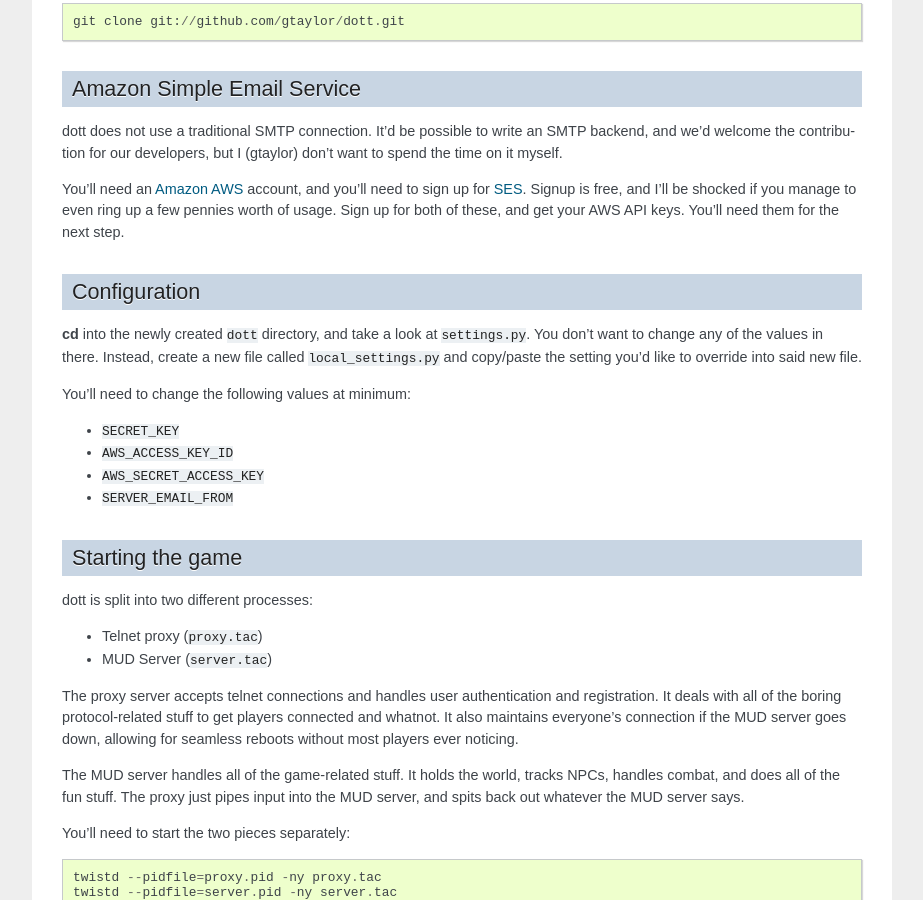
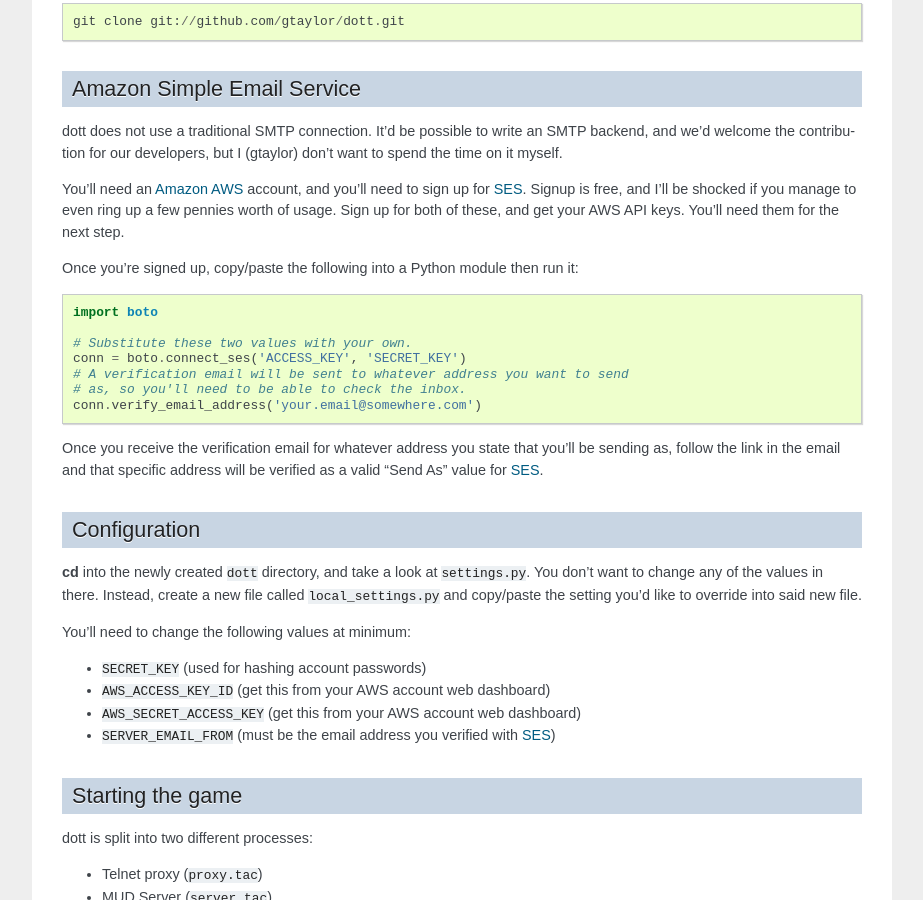
Before and after one commit to gtaylor/dott, a Sphinx documentation site: the page built from doc_src/source/installation.rst, in a window 1280 px wide and 900 px high, scrolled down 821 px. Shown: the whole window, without its empty margins (198-1121 px from the left). Built offline with Sphinx 7.4.7, drawn with Linux system fonts in a browser that asks for light colours.

Commit message:
Adding steps to verify an SES email.

```diff
--- a/doc_src/source/installation.rst
+++ b/doc_src/source/installation.rst
@@ -58,6 +58,21 @@ Signup is free, and I'll be shocked if you manage to even ring up a few
 pennies worth of usage. Sign up for both of these, and get your AWS API keys.
 You'll need them for the next step.
 
+Once you're signed up, copy/paste the following into a Python module then
+run it::
+
+    import boto
+
+    # Substitute these two values with your own.
+    conn = boto.connect_ses('ACCESS_KEY', 'SECRET_KEY')
+    # A verification email will be sent to whatever address you want to send
+    # as, so you'll need to be able to check the inbox.
+    conn.verify_email_address('your.email@somewhere.com')
+
+Once you receive the verification email for whatever address you state that
+you'll be sending as, follow the link in the email and that specific address
+will be verified as a valid "Send As" value for SES_.
+
 Configuration
 -------------
 
@@ -68,10 +83,10 @@ the setting you'd like to override into said new file.
 
 You'll need to change the following values at minimum:
 
-* ``SECRET_KEY``
-* ``AWS_ACCESS_KEY_ID``
-* ``AWS_SECRET_ACCESS_KEY``
-* ``SERVER_EMAIL_FROM``
+* ``SECRET_KEY`` (used for hashing account passwords)
+* ``AWS_ACCESS_KEY_ID`` (get this from your AWS account web dashboard)
+* ``AWS_SECRET_ACCESS_KEY`` (get this from your AWS account web dashboard)
+* ``SERVER_EMAIL_FROM`` (must be the email address you verified with SES_)
 
 Starting the game
 -----------------
```
